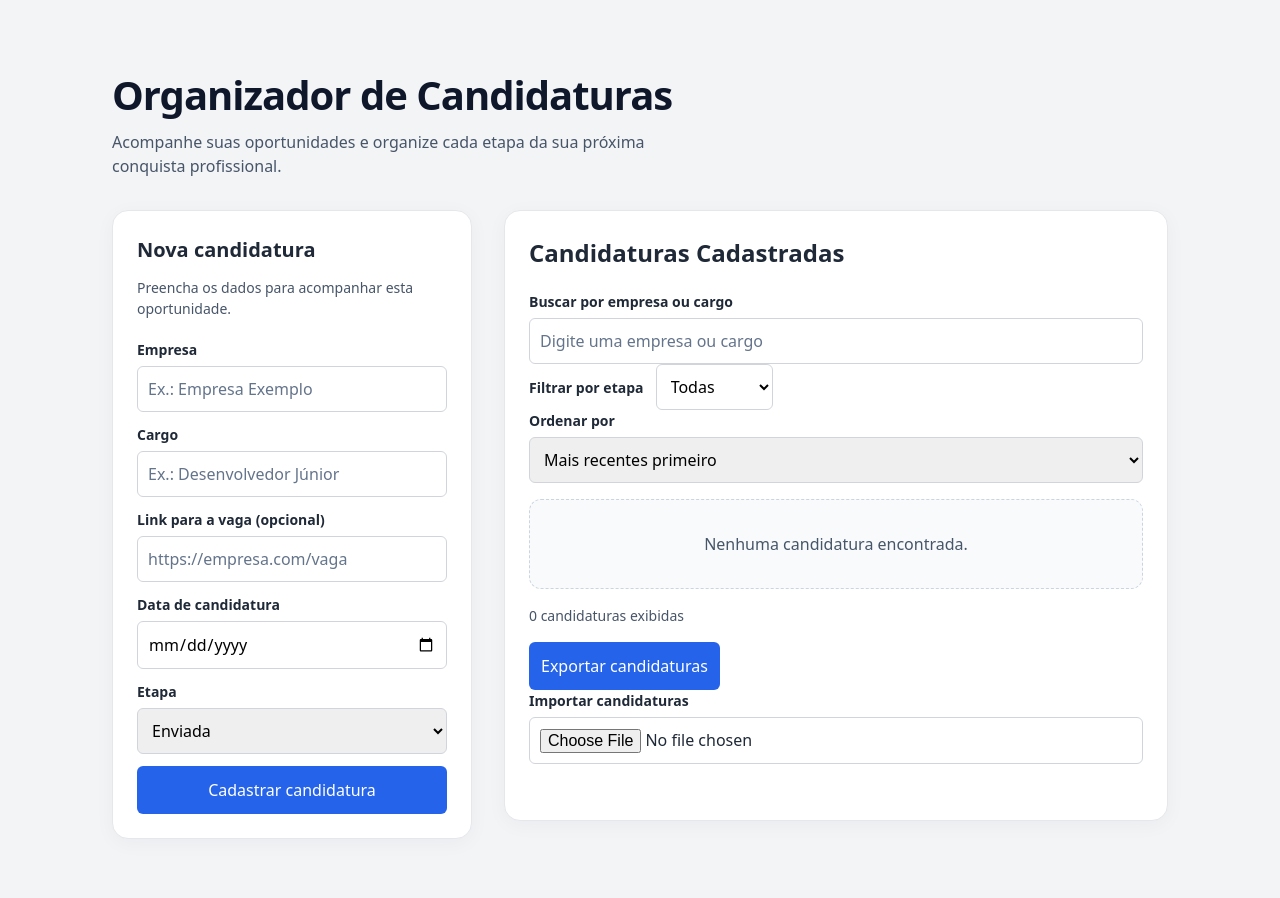
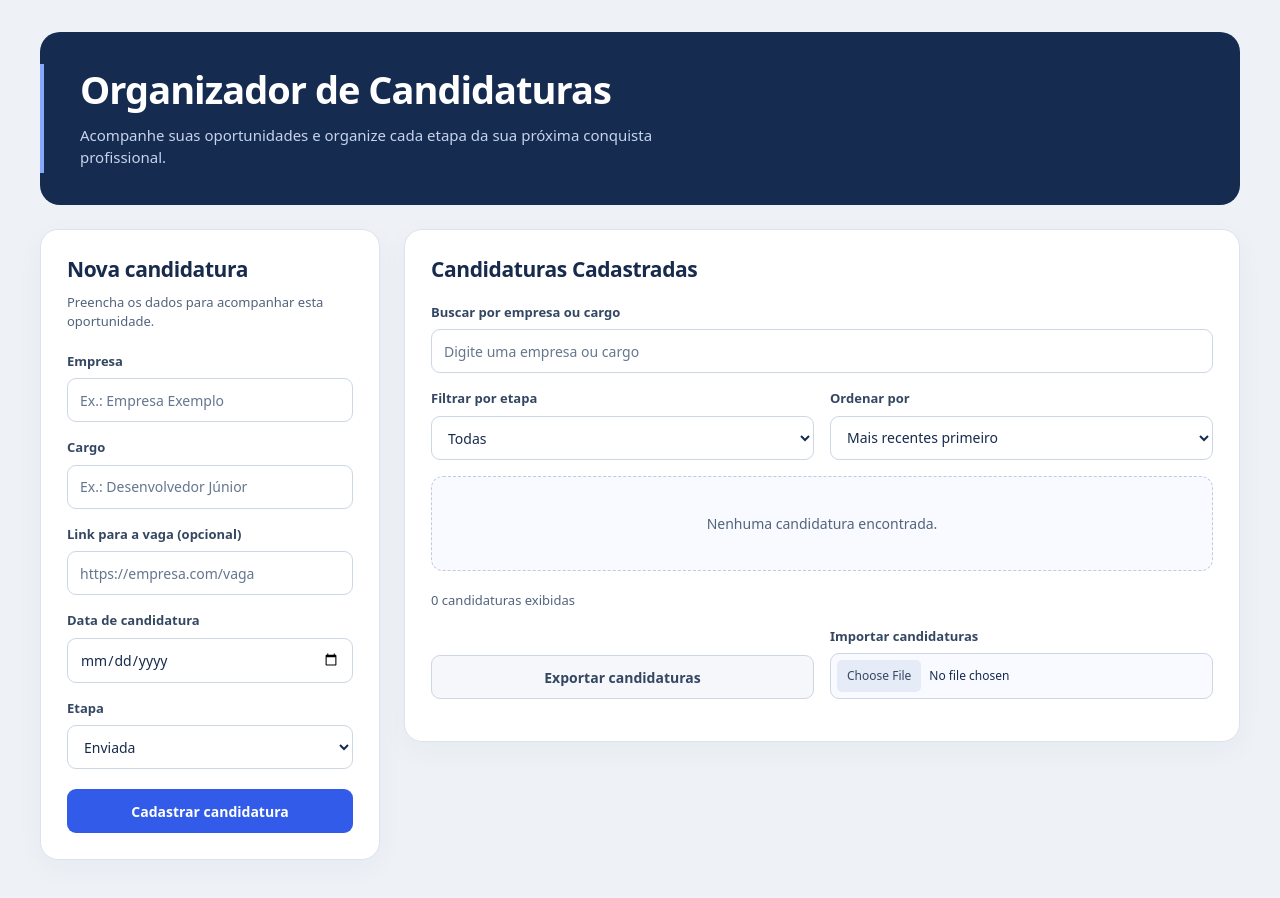
Before and after one commit to Giacomellogui/organizador-de-candidaturas-V2, a website: page index.html in a window 1280 px wide. Drawn offline with Linux system fonts and the light colour scheme.

Commit message:
Add files via upload

```diff
--- a/style.css
+++ b/style.css
@@ -1,295 +1,475 @@
+:root {
+    font-family: system-ui, -apple-system, "Segoe UI", sans-serif;
+    color: #172b4d;
+    background: #eef2f7;
+    line-height: 1.5;
+    font-synthesis: none;
+
+    --azul: #315be8;
+    --borda: #dce3ed;
+    --texto-secundario: #52647c;
+}
+
 * {
     box-sizing: border-box;
 }
 
-form {
-    display: flex;
-    flex-direction: column;
-    gap: 12px;
+body {
+    margin: 0;
+}
+
+button,
+input,
+select {
+    font: inherit;
+}
+
+button,
+a,
+input,
+select,
+summary {
+    -webkit-tap-highlight-color: transparent;
+}
+
+[hidden] {
+    display: none !important;
 }
 
 main {
-    max-width: 1120px;
-    margin: 40px auto;
-    padding: 32px;
+    width: min(1200px, calc(100% - 48px));
+    margin: 32px auto 64px;
     display: grid;
-    grid-template-columns: minmax(0, 360px) minmax(0, 1fr);
-    gap: 24px 32px;
+    grid-template-columns: 340px minmax(0, 1fr);
+    gap: 24px;
     align-items: start;
 }
 
+/* Cabeçalho */
+
 .cabecalho {
     grid-column: 1 / -1;
-    margin-bottom: 8px;
+    position: relative;
+    overflow: hidden;
+    padding: 36px 40px;
+    border-radius: 20px;
+    background: #152b50;
+    color: white;
+}
+
+.cabecalho::before {
+    content: "";
+    position: absolute;
+    top: 32px;
+    bottom: 32px;
+    left: 0;
+    width: 4px;
+    background: #88a7ff;
 }
 
 .cabecalho h1 {
     margin: 0 0 12px;
-    font-size: clamp(28px, 4vw, 40px);
+    font-size: clamp(26px, 3.5vw, 38px);
     line-height: 1.15;
     letter-spacing: -1px;
-    color: #0f172a;
 }
 
 .cabecalho p {
+    max-width: 580px;
     margin: 0;
-    max-width: 600px;
-    color: #475569;
-    font-size: 16px;
+    color: #c6d4ec;
+    font-size: 15px;
 }
+
+/* Painéis */
 
 main > form,
 main > section {
     min-width: 0;
-    padding: 24px;
-    background-color: white;
-    border: 1px solid #e5e7eb;
-    border-radius: 16px;
+    padding: 26px;
+    border: 1px solid var(--borda);
+    border-radius: 18px;
+    background: white;
+    box-shadow: 0 8px 28px rgb(23 43 77 / 4%);
 }
 
-main > form {
-    align-self: start;
+h2 {
+    margin: 0;
+    color: #172b4d;
+    font-size: 21px;
+    line-height: 1.3;
+    letter-spacing: -0.4px;
 }
 
-main > section h2 {
-    margin-top: 0;
+#formulario {
+    display: flex;
+    flex-direction: column;
+    gap: 16px;
 }
 
-body {
-    font-family: system-ui, -apple-system, "Segoe UI", sans-serif;
-    background-color: #f3f4f6;
-    color: #1f2937;
-    margin: 0;
-    line-height: 1.5;
+.formulario-descricao {
+    margin: -6px 0 4px;
+    color: var(--texto-secundario);
+    font-size: 13px;
+}
+
+/* Campos */
+
+.campo {
+    display: flex;
+    flex-direction: column;
+    gap: 7px;
+    min-width: 0;
+}
+
+label {
+    color: #344762;
+    font-size: 13px;
+    font-weight: 600;
+}
+
+input,
+select {
+    width: 100%;
+    min-width: 0;
+    min-height: 44px;
+    padding: 10px 12px;
+    border: 1px solid #ccd6e4;
+    border-radius: 9px;
+    background: #fff;
+    color: #172b4d;
+    font-size: 14px;
+}
+
+input::placeholder {
+    color: #65768d;
+    opacity: 1;
 }
 
 input:focus,
 select:focus {
-    border-color: #2563eb;
-    outline: 3px solid #dbeafe;
+    border-color: var(--azul);
+    outline: 3px solid #e1e8ff;
     outline-offset: 1px;
 }
 
 button:focus-visible,
-a:focus-visible {
-    outline: 3px solid #2563eb;
-    outline-offset: 3px;
+a:focus-visible,
+summary:focus-visible {
+    outline: 3px solid var(--azul);
+    outline-offset: 4px;
 }
 
-label {
+/* Botões */
+
+button {
+    min-height: 44px;
+    padding: 10px 16px;
+    border: 1px solid transparent;
+    border-radius: 9px;
+    background: var(--azul);
+    color: white;
     font-size: 14px;
     font-weight: 600;
+    cursor: pointer;
+    transition: background-color 150ms, border-color 150ms;
 }
 
-input, select {
-    padding: 10px;
-    border: 1px solid #d1d5db;
-    border-radius: 6px;
-    font: inherit;
+button:hover {
+    background: #2348c6;
 }
 
-button {
-   background-color: #2563eb;
-   color: white;
-   padding: 12px;
-   border: none;
-   border-radius: 6px;
+#botao-salvar {
+    margin-top: 4px;
+}
+
+#botao-cancelar {
+    border-color: var(--borda);
+    background: #f5f7fb;
+    color: #344762;
+}
+
+#botao-cancelar:hover {
+    background: #e9eef6;
+}
+
+/* Busca, filtros e ferramentas */
+
+main > section {
+    display: grid;
+    grid-template-columns: repeat(2, minmax(0, 1fr));
+    gap: 16px;
+    align-items: start;
+}
+
+main > section > h2,
+main > section > .campo:has(#busca),
+#contador-candidaturas,
+#mensagem-vazia,
+#lista-candidaturas {
+    grid-column: 1 / -1;
+}
+
+main > section > h2 {
+    margin-bottom: 4px;
+}
+
+/* Agrupa o rótulo e o seletor existentes na primeira coluna. */
+main > section > label[for="filtro-etapa"] {
+    grid-column: 1;
+    grid-row: 3;
+    align-self: start;
+}
+
+#filtro-etapa {
+    grid-column: 1;
+    grid-row: 3;
+    margin-top: 27px;
+}
+
+main > section > .campo:has(#ordenacao) {
+    grid-column: 2;
+    grid-row: 3;
+}
+
+#botao-exportar {
+    align-self: end;
+    border-color: #ccd6e4;
+    background: #f5f7fb;
+    color: #344762;
+}
+
+#botao-exportar:hover {
+    border-color: #aebed4;
+    background: #e9eef6;
+}
+
+main > section > .campo:has(#arquivo-importar) {
+    align-self: end;
+}
+
+input[type="file"] {
+    padding: 6px;
+    background: #f8faff;
+    font-size: 12px;
+}
+
+input[type="file"]::file-selector-button {
+    margin-right: 8px;
+    padding: 7px 10px;
+    border: 0;
+    border-radius: 5px;
+    background: #e5ebf7;
+    color: #344762;
     font: inherit;
     cursor: pointer;
 }
-button:hover {
-    background-color: #1d4ed8;
+
+#contador-candidaturas {
+    margin: 0;
+    padding-top: 4px;
+    color: var(--texto-secundario);
+    font-size: 13px;
 }
 
+#mensagem-vazia {
+    margin: 0;
+    padding: 36px 20px;
+    border: 1px dashed #bdcce0;
+    border-radius: 12px;
+    background: #f8faff;
+    color: var(--texto-secundario);
+    text-align: center;
+    font-size: 14px;
+}
+
+/* Cards */
+
 #lista-candidaturas {
-    list-style: none;
-    padding: 0;
     display: flex;
     flex-direction: column;
-    gap: 12px;
+    gap: 14px;
+    min-width: 0;
+    margin: 0;
+    padding: 0;
+    list-style: none;
 }
 
-#lista-candidaturas li {
-    padding: 16px;
-    border: 1px solid #d1d5db;
-    border-radius: 8px;
-    background-color: #f9fafb;
+#lista-candidaturas > li {
+    min-width: 0;
+    padding: 20px;
+    border: 1px solid var(--borda);
+    border-radius: 12px;
+    background: white;
     overflow-wrap: anywhere;
-}
-
-.candidatura-acoes {
-    display: flex;
-    align-items: center;
-    flex-wrap: wrap;
-    gap: 8px;
-    padding-top: 12px;
-    border-top: 1px solid #e5e7eb;
-}
-
-.candidatura-acoes button {
-    padding: 8px 12px;
-}
-
-.candidatura-acoes a {
-    margin-right: auto;
-}
-
-.botao-excluir {
-    background-color: #dc2626;
-}
-
-.botao-excluir:hover {
-    background-color: #b91c1c;
-}
-
-@media (max-width: 800px) {
-    main {
-        grid-template-columns: minmax(0, 1fr);
-        margin: 16px;
-        padding: 0;
-    }
-
-    main > form,
-    main > section {
-        padding: 20px;
-    }
-
-    h1 {
-        font-size: 26px;
-    }
 }
 
 #lista-candidaturas h3 {
     margin: 0 0 4px;
+    color: #172b4d;
     font-size: 18px;
+    line-height: 1.35;
+    letter-spacing: -0.3px;
 }
 
 .candidatura-cargo {
     margin: 0 0 12px;
-    color: #374151;
-}
-
-.candidatura-detalhes {
-    margin: 0 0 16px;
+    color: var(--texto-secundario);
     font-size: 14px;
-    color: #6b7280;
 }
 
 .etapa {
     display: inline-block;
+    margin-bottom: 12px;
     padding: 4px 10px;
-    margin-bottom: 12px;
-    border-radius: 999px;
+    border-radius: 6px;
     font-size: 12px;
     font-weight: 600;
 }
 
 .etapa-enviada {
-    background-color: #dbeafe;
-    color: #1e40af;
+    background: #e8efff;
+    color: #2549b5;
 }
 
 .etapa-entrevista {
-    background-color: #fef3c7;
-    color: #92400e;
+    background: #fff2d6;
+    color: #855000;
 }
 
 .etapa-selecao {
-    background-color: #ede9fe;
-    color: #5b21b6;
+    background: #eee8ff;
+    color: #6440ad;
 }
 
 .etapa-finalizada {
-    background-color: #e5e7eb;
-    color: #374151;
+    background: #edf0f4;
+    color: #475569;
 }
 
-#lista-candidaturas a {
-    color: #1d4ed8;
-    font-size: 14px;
+.candidatura-detalhes {
+    margin: 0 0 14px;
+    color: var(--texto-secundario);
+    font-size: 12px;
+}
+
+/* Ações do card */
+
+.candidatura-acoes {
+    display: flex;
+    flex-wrap: wrap;
+    align-items: center;
+    justify-content: flex-end;
+    gap: 8px;
+    padding-top: 14px;
+    border-top: 1px solid #e8edf4;
+}
+
+.candidatura-acoes a {
+    display: inline-flex;
+    align-items: center;
+    min-height: 44px;
+    margin-right: auto;
+    color: #2549b5;
+    font-size: 13px;
     font-weight: 600;
     text-decoration: none;
 }
 
-#lista-candidaturas a:hover {
+.candidatura-acoes a:hover {
     text-decoration: underline;
 }
 
+.candidatura-acoes button {
+    padding: 8px 12px;
+    font-size: 13px;
+}
+
 .botao-editar {
-    background-color: #eff6ff;
-    color: #1d4ed8;
-    border: 1px solid #bfdbfe;
+    border-color: #d4dffb;
+    background: #edf2ff;
+    color: #2549b5;
 }
 
 .botao-editar:hover {
-    background-color: #dbeafe;
+    background: #dfe8ff;
 }
 
-#botao-cancelar {
-    background-color: #e5e7eb;
-    color: #374151;
+.botao-excluir {
+    border-color: #f1d3d7;
+    background: #fff1f2;
+    color: #af2339;
 }
 
-#botao-cancelar:hover {
-    background-color: #d1d5db;
+.botao-excluir:hover {
+    background: #ffe0e5;
 }
 
-main > h1 {
-    font-size: clamp(28px, 4vw, 40px);
-    line-height: 1.15;
-    letter-spacing: -1px;
-    color: #0f172a;
+/* Histórico */
+
+.candidatura-historico {
+    margin-bottom: 14px;
+    color: var(--texto-secundario);
+    font-size: 12px;
 }
 
-main > p {
-    max-width: 600px;
-    color: #475569;
-    font-size: 16px;
+.candidatura-historico summary {
+    width: fit-content;
+    padding: 8px 0;
+    color: #344762;
+    font-weight: 600;
+    cursor: pointer;
+}
+
+.candidatura-historico p {
+    margin: 8px 0;
+    padding-left: 12px;
+    border-left: 2px solid #d4dffb;
+}
+
+/* Celular */
+
+@media (max-width: 850px) {
+    main {
+        width: min(640px, calc(100% - 32px));
+        margin: 16px auto 40px;
+        grid-template-columns: minmax(0, 1fr);
+        gap: 18px;
+    }
+
+    .cabecalho {
+        padding: 28px 24px;
+        border-radius: 16px;
     }
 
     main > form,
     main > section {
-    box-shadow: 0 4px 20px rgb(15 23 42 / 4%);
+        padding: 22px;
+        border-radius: 16px;
+    }
 }
 
-#mensagem-vazia {
-    padding: 32px 20px;
-    text-align: center;
-    color: #475569;
-    background-color: #f8fafc;
-    border: 1px dashed #cbd5e1;
-    border-radius: 12px;
+@media (max-width: 420px) {
+    main > section {
+        grid-template-columns: minmax(0, 1fr);
     }
 
-#contador-candidaturas {
-    margin: 16px 0;
-    font-size: 14px;
-    color: #475569;
+    main > section > .campo:has(#ordenacao) {
+        grid-column: 1;
+        grid-row: 4;
     }
 
-#filtro-etapa {
-    margin-left: 8px;
-    background-color: white;
+    #lista-candidaturas > li {
+        padding: 16px;
     }
 
-#formulario h2 {
-    margin: 0;
-    font-size: 20px;
+    .cabecalho h1 {
+        font-size: 28px;
+    }
 }
 
-.formulario-descricao {
-    margin: 0 0 8px;
-    font-size: 14px;
-    color: #475569;
+@media (prefers-reduced-motion: reduce) {
+    button {
+        transition: none;
     }
-
-.campo {
-    display: flex;
-    flex-direction: column;
-    gap: 6px;
 }
-
-input::placeholder {
-    color: #64748b;
-    opacity: 1;
-}
```
Lines whose indentation alone changed are shown as unchanged.
